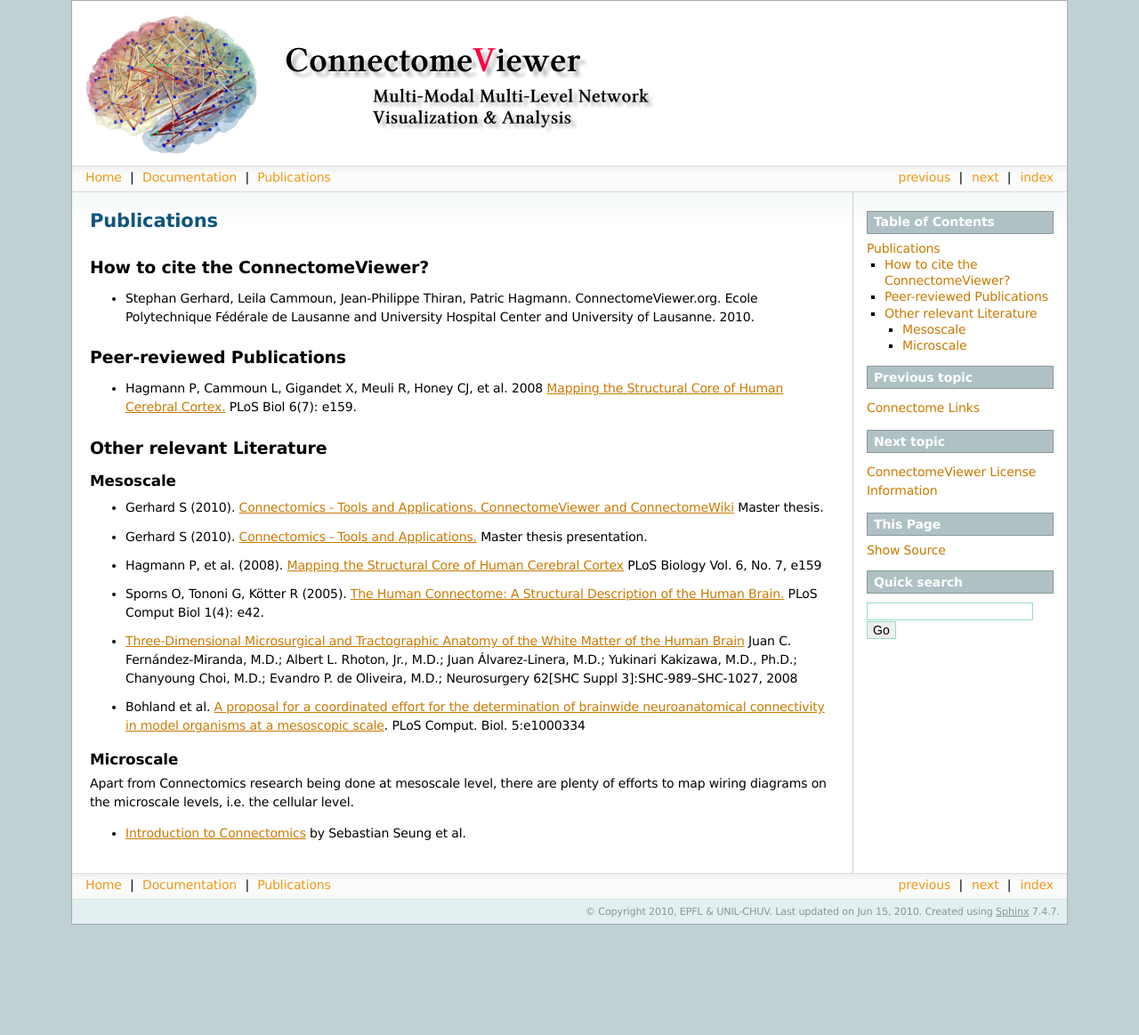
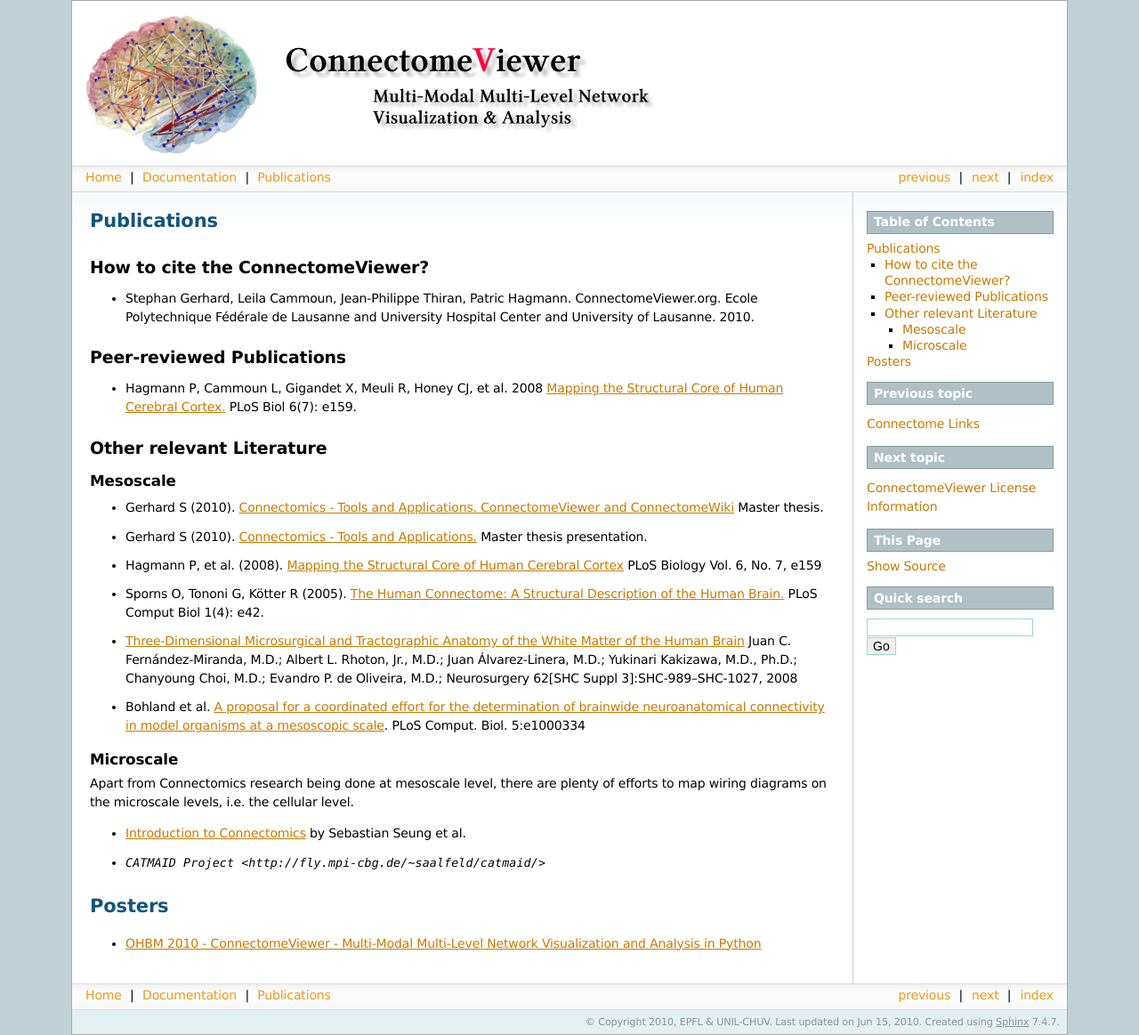
Before and after one commit to LTS5/connectomeviewer, a Sphinx documentation site: the page built from doc/publications.rst, in a window 1280 px wide. Shown: the whole page at 89% size. Built offline with Sphinx 7.4.7, drawn with Linux system fonts in a browser that asks for light colours; pages that are not in the unit, such as notebooks, are missing from menus; before the commit the page ends 1039 px from its top, so only the background shows below that.

Commit message:
Updated publications list

```diff
--- a/doc/publications.rst
+++ b/doc/publications.rst
@@ -42,3 +42,11 @@
 of efforts to map wiring diagrams on the microscale levels, i.e. the cellular level.
 
 * `Introduction to Connectomics <http://hebb.mit.edu/courses/connectomics/>`_ by Sebastian Seung et al.
+
+* `CATMAID Project <http://fly.mpi-cbg.de/~saalfeld/catmaid/>`
+
+========
+Posters
+========
+
+* `OHBM 2010 - ConnectomeViewer - Multi-Modal Multi-Level Network Visualization and Analysis in Python <http://www.connectome.ch/documentation/_static/pdf/ohbm2010_poster.pdf>`_
```
